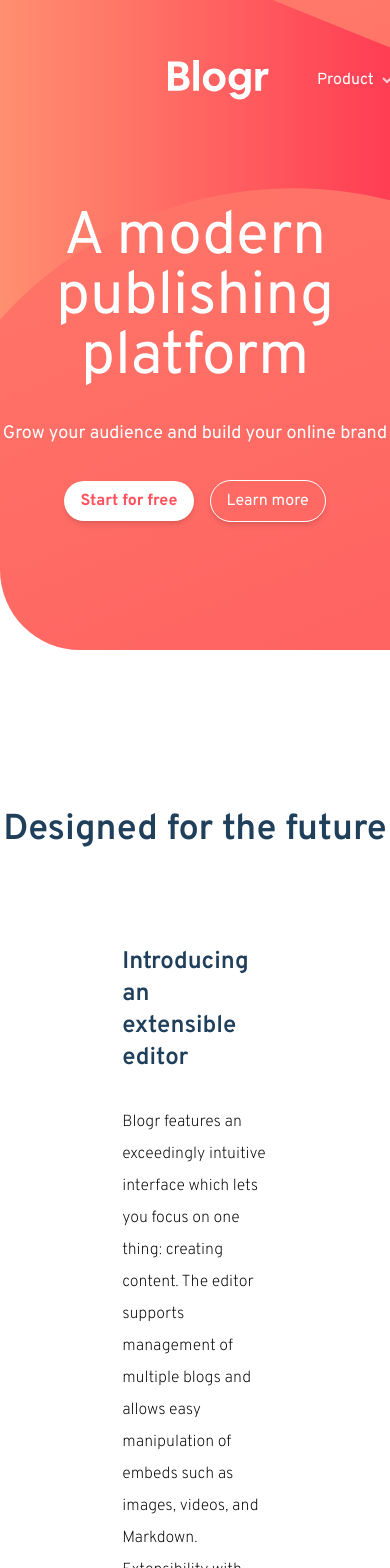
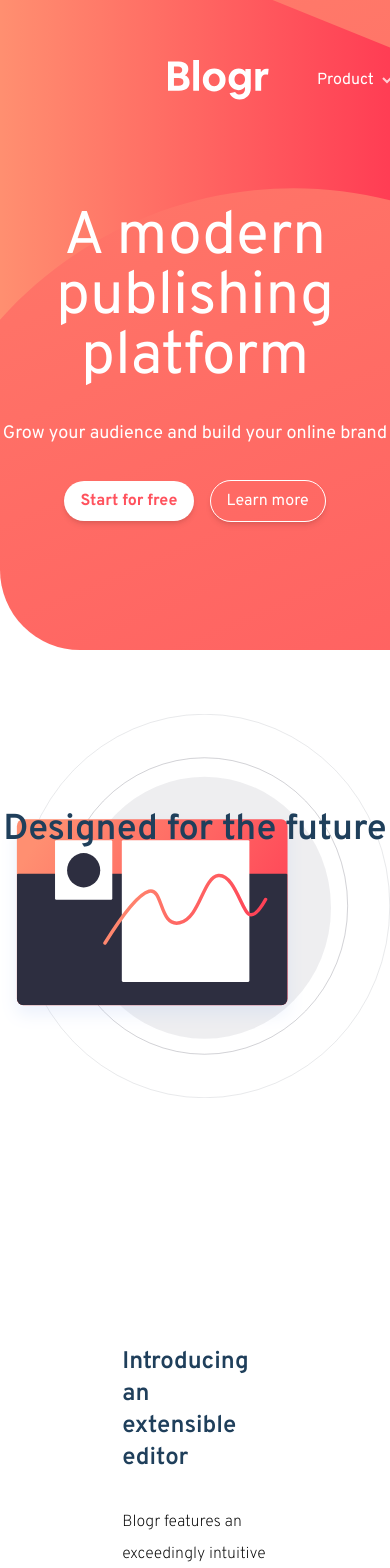
Before and after one commit to mikedeleon9/Blog-Landing-Page, a React (Vite) app: page / in a window 390 px wide. Shown: the top 1568 px of the page. Built offline with nearby package versions, Linux system fonts and the light colour scheme.

Commit message:
working on reponsiveness

```diff
--- a/src/components/DesignComponent.jsx
+++ b/src/components/DesignComponent.jsx
@@ -4,7 +4,8 @@
     return (
         <div className="  relative flex flex-col mb-78  ">
              <h2 className="text-center text-darkBlue font-semibold absolute top-24 w-full text-4xl z-10 ">Designed for the future</h2>
-            <div className="design-div  relative flex-col md:flex-row items-center md:items-start flex gap-4">
+
+            <div className="design-div  relative flex-col-reverse lg:flex-row items-center md:items-start flex gap-4 ">
 
                 <div className=" px-32 flex-1 flex flex-col  mt-58 gap-16 text-base/8">
                    <div>
@@ -17,8 +18,8 @@
                     </div>
                 </div>
 
-               <div className=" flex-1">
-                    <img className=" editorImage " src={editorLogo} alt="" />
+               <div className=" flex-1 ">
+                    <img className=" editorImage static lg:absolute h-96 lg:h-auto" src={editorLogo} alt="" />
                </div>
             </div>
         </div>
--- a/src/components/footer.jsx
+++ b/src/components/footer.jsx
@@ -5,18 +5,19 @@
 const categories = [
     ['Overview', 'Pricing', 'Marketplace', 'Features', 'Integrations'],
     ['About', 'Team', 'Blog', 'Careers'],
-    ['sContact', 'Newsletter', 'LinkedIn']
+    ['Contact', 'Newsletter', 'LinkedIn']
 ]
 
 export default function Footer(){
     return (
-        <div className="footerBG h-96 flex items-center justify-between">
+        <div className="footerBG h-92 flex items-start py-20  justify-evenly px-16">
             <img src={mainLogo} alt="Main logo" />
+
            {headings.map((heading, i) => (
 
             <div key={heading} className="text-white">
-                <p>{heading}</p>
-               <ul className="text-white">
+                <p className="mb-8">{heading}</p>
+               <ul className="text-white flex flex-col gap-3">
                     {categories[i].map((item) => (
                         <li className="text-white">{item}</li>
                     ))}
@@ -24,6 +25,7 @@
             </div>
 
            ))}
+
         </div>
     )
 }
--- a/src/index.css
+++ b/src/index.css
@@ -31,7 +31,7 @@
 }
 
 .editorImage{
-  position: absolute;
+
   top: 20;
   right: -250px;
 }
```
